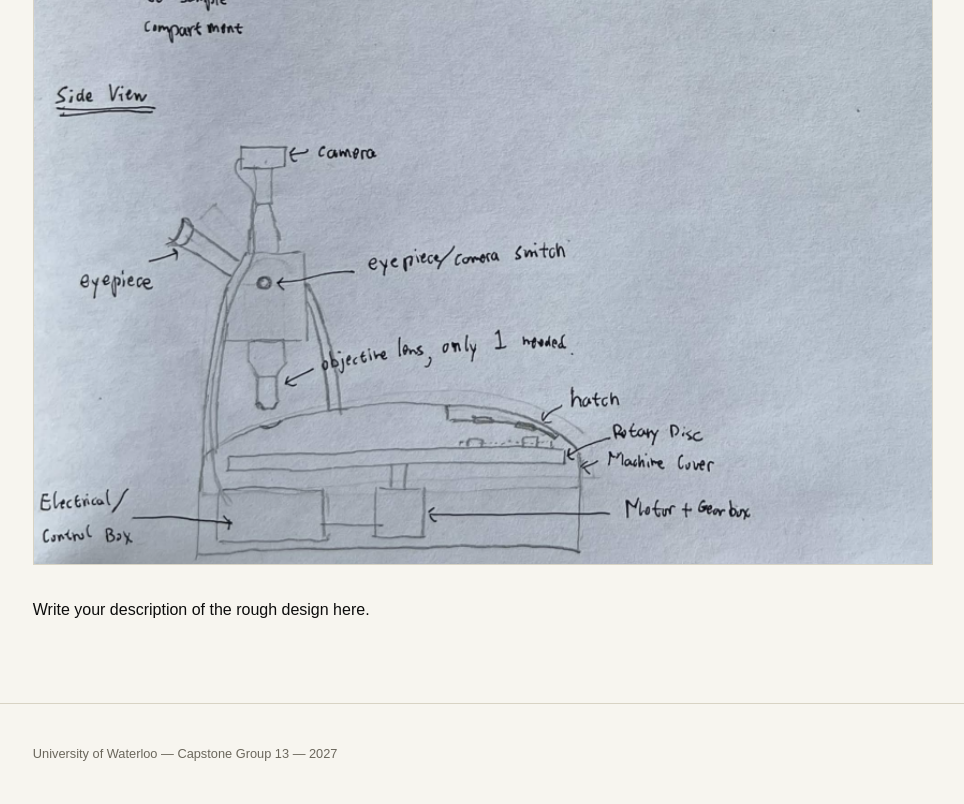
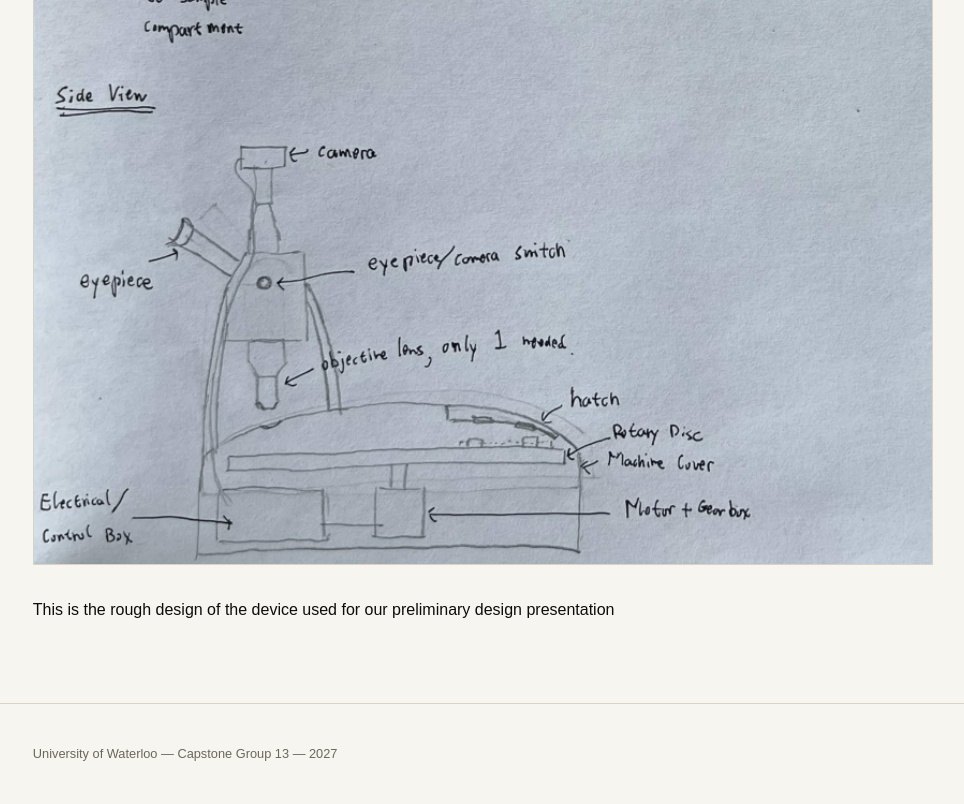
Before and after one commit to 0marBhatt1/UW-Capstone-2027---Group-13, a plain HTML site: page index.html in a window 1280 px wide. Shown: the part 2099-2903 px from the top of the page, without its empty margins (44-1008 px from the left). Drawn offline with Linux system fonts and the light colour scheme.

Commit message:
PDP Additions

```diff
--- a/index.html
+++ b/index.html
@@ -178,7 +178,7 @@
   </figure>
   <div class="design-text">
     <!-- WRITE YOUR DESIGN DESCRIPTION BELOW. Add more <p> blocks as needed. -->
-    <p>Write your description of the rough design here.</p>
+    <p>This is the rough design of the device used for our preliminary design presentation</p>
   </div>
 </section>
 
```
